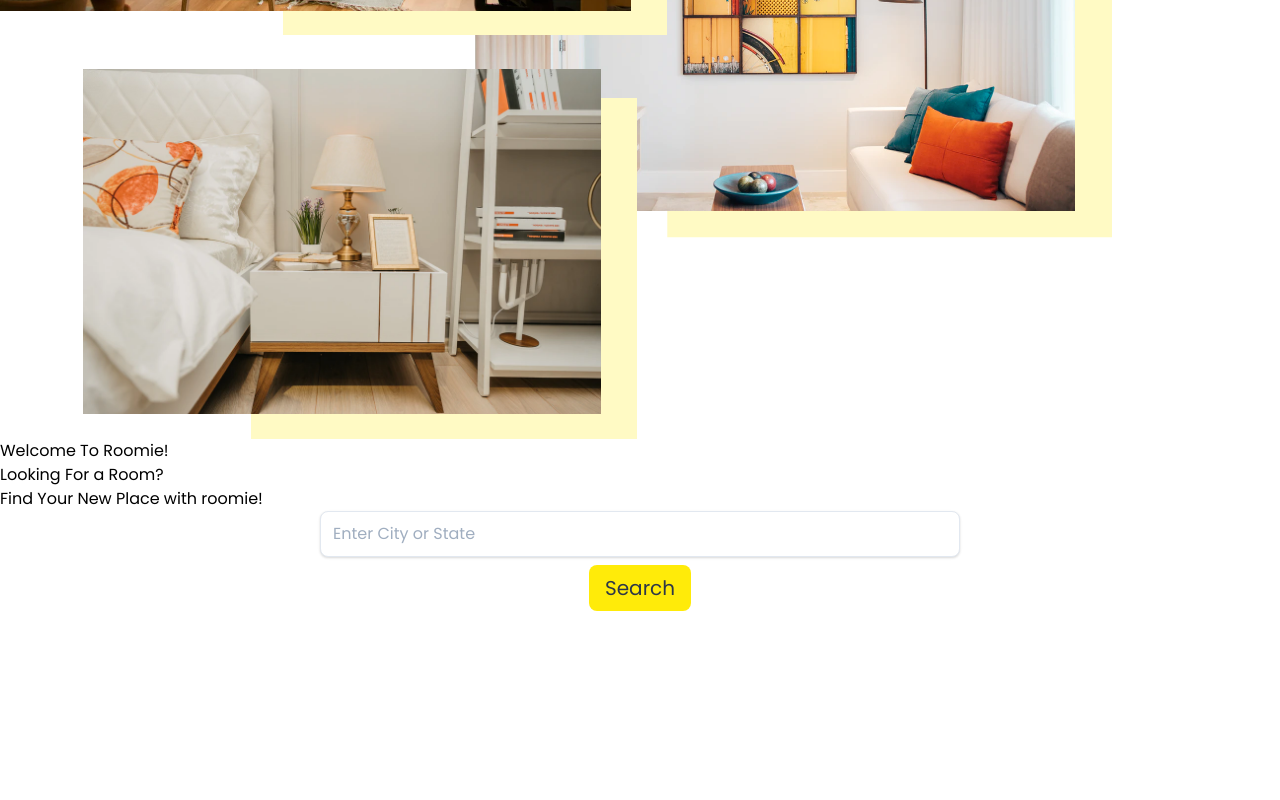
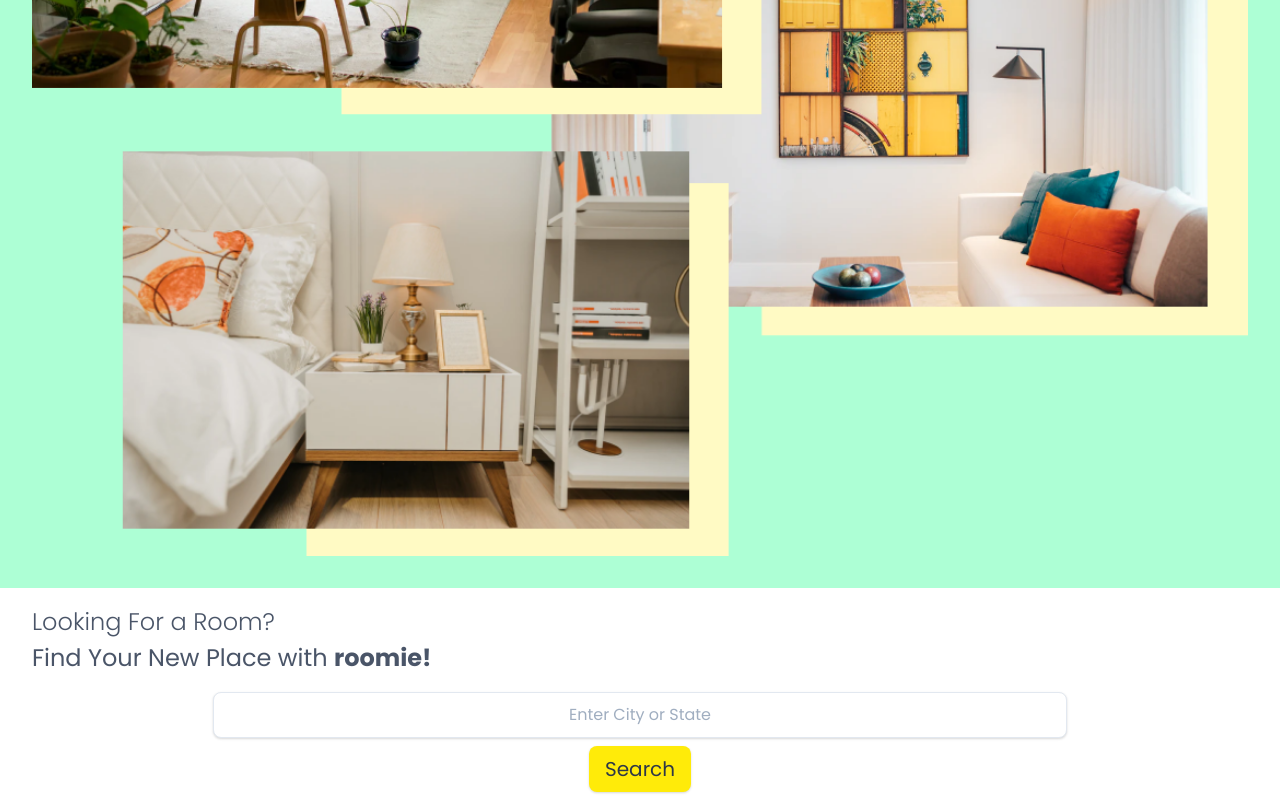
Before and after one commit to lucasmrl/roomie, a React (Create React App) app in the folder roomie-frontend/: page / in a window 1280 px wide. Shown: the part 521-1321 px from the top of the page. Before the commit the page ends 1140 px from the top, so only its background shows below. Built offline with nearby package versions, Linux system fonts and the light colour scheme.

Commit message:
FE: "Main" SM size

```diff
--- a/roomie-frontend/src/App.js
+++ b/roomie-frontend/src/App.js
@@ -59,9 +59,12 @@ function App() {
 
   return (
     <Router>
-      <div className="antialiased">
-        <img src={logo} alt="Logo" />
+      <div className="w-screen h-screen antialiased">
+        <div className="px-8 py-4">
+          <img src={logo} alt="Logo" className="h-8" />
           {/* {navbar} */}
+        </div>
+        <div>
           <Switch>
             <Route path="/" exact component={Home} />
             <Route path="/login" component={Login} />
@@ -78,6 +81,7 @@ function App() {
             <Route component={NotFound} />
           </Switch>
         </div>
+      </div>
     </Router>
   );
 }
--- a/roomie-frontend/src/components/Home.js
+++ b/roomie-frontend/src/components/Home.js
@@ -8,23 +8,26 @@ function Home(props) {
 
   return (
     <div>
-      <img src={firstImage} alt="Rooms" />
-      <h1>Welcome To Roomie!</h1>
+      <div className="bg-themeGreen">
+        <img className="p-8 w-full" src={firstImage} alt="Rooms" />
+      </div>
       <form onSubmit={handleSubmit(onSubmit)}>
-        <h2>Looking For a Room?</h2>
-        <h1>
-          Find Your New Place with <span>roomie!</span>
-        </h1>
-        <div className="flex items-center flex-col">
+        <div className="px-8 mt-4 text-2xl">
+          <h2 className="font-light text-gray-700">Looking For a Room?</h2>
+          <h1 className="text-gray-700">
+            Find Your New Place with <span className="font-bold">roomie!</span>
+          </h1>
+        </div>
+        <div className="flex items-center flex-col mt-4">
           <input
-            className="shadow appearance-none border rounded-lg p-4 w-1/2 py-3 px-3 mx-4 text-gray-700 leading-tight focus:outline-none focus:shadow-outline"
+            className="shadow appearance-none border rounded-lg p-4 w-2/3 py-3 px-3 mx-4 text-gray-700 leading-tight focus:outline-none focus:shadow-outline text-center"
             type="text"
             placeholder="Enter City or State"
             name="query"
             ref={register}
           />
           <input
-            className="block bg-yellow my-2 p-4 py-2 h-auto mx-4 rounded-lg text-xl text-gray-800 focus:outline-none focus:shadow-outline"
+            className="block bg-yellow my-2 p-4 py-2 h-auto mx-4 rounded-lg text-xl text-gray-800 focus:outline-none focus:shadow-outline shadow"
             type="submit"
             value="Search"
           />
--- a/roomie-frontend/tailwind.config.js
+++ b/roomie-frontend/tailwind.config.js
@@ -5,6 +5,7 @@ module.exports = {
     extend: {
       colors: {
         yellow: "#FFEB09",
+        themeGreen: "#ADFFD5",
       },
       fontFamily: {
         sans: ["Poppins", ...defaultTheme.fontFamily.sans],
```
Lines whose indentation alone changed are shown as unchanged.
